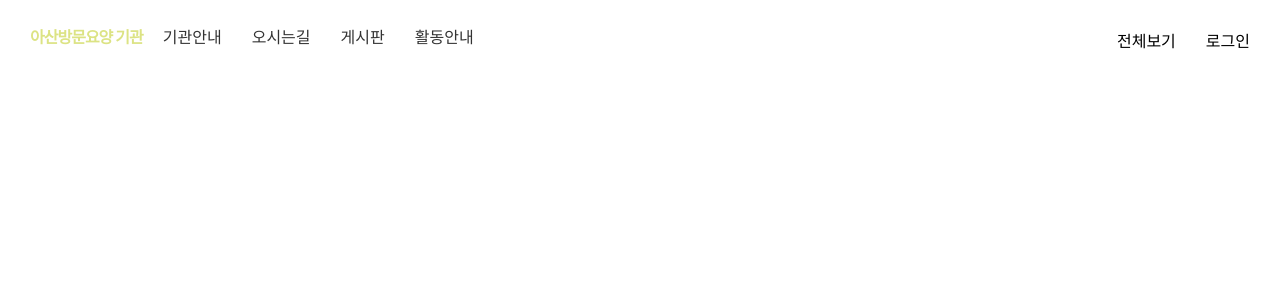
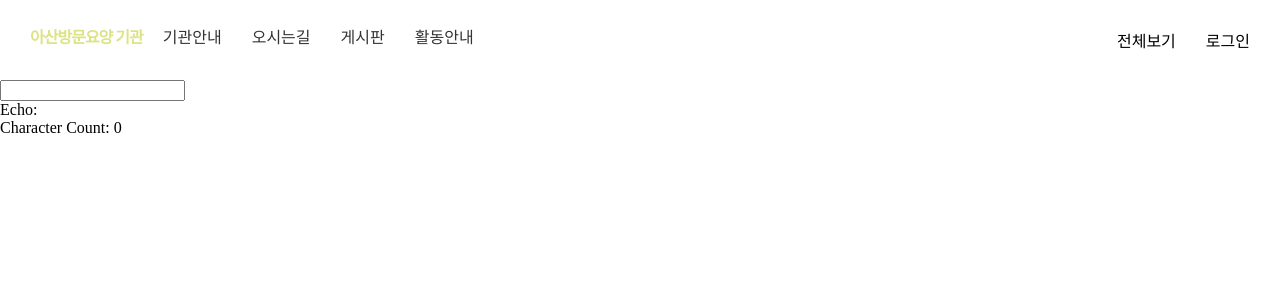
Before and after one commit to thdwlsgus0/start_project, a React app in the folder client/: page / in a window 1280 px wide. Shown: the top 300 px of the page. Built offline with nearby package versions, Linux system fonts and the light colour scheme.

Commit message:
chore: recoil 설치 및 간단히 연습

```diff
--- a/client/package.json
+++ b/client/package.json
@@ -6,7 +6,8 @@
   "dependencies": {
     "@babel/polyfill": "^7.12.1",
     "react": "^17.0.2",
-    "react-dom": "^17.0.2"
+    "react-dom": "^17.0.2",
+    "recoil": "^0.5.2"
   },
   "devDependencies": {
     "@babel/cli": "^7.14.8",
@@ -29,7 +30,7 @@
   },
   "scripts": {
     "test": "echo \"Error: no test specified\" && exit 1",
-	"start": "webpack-dev-server --mode development --open --hot --stage development",
+    "start": "webpack-dev-server --mode development --open --hot --stage development",
     "build": "webpack --progress --env production",
     "babel": "babel src/index.js -w -d dist/js"
   },
--- a/client/src/App.jsx
+++ b/client/src/App.jsx
@@ -1,6 +1,8 @@
 import React from 'react';
 import Header from './components/Header';
 import { createGlobalStyle } from 'styled-components';
+import { RecoilRoot, atom, selector, useRecoilState, useRecoilValue } from 'recoil';
+import CharacterCounter from './components/CharacterCounter';
 
 const GlobalStyle = createGlobalStyle`
   body {
@@ -20,10 +22,11 @@
 
 const App = () => {
 	return (
-		<>
+		<RecoilRoot>
 			<GlobalStyle/>
 			<Header></Header>
-		</>
+			<CharacterCounter />
+		</RecoilRoot>
 	)
 }
 
--- /dev/null
+++ b/client/src/components/CharacterCounter/CharacterCounter.jsx
@@ -0,0 +1,37 @@
+import React from 'react';
+import styled from 'styled-components';
+import { RecoilRoot, atom, selector, useRecoilState, useRecoilValue } from 'recoil';
+import { textState, charCountState } from '../../store/store';
+
+const TextInput = () => {
+	const [text, setText] = useRecoilState(textState);
+
+	const onChange = (event) => {
+		setText(event.target.value);
+	}
+
+	return (
+		<div>
+			<input type="text" value={text} onChange={onChange}/>
+			<br/>
+			Echo: {text}
+		</div>
+	)
+}
+
+const CharacterCount = () => {
+	const count = useRecoilValue(charCountState);
+
+	return <>Character Count: {count} </>;
+}
+
+const CharacterCounter = () => {
+	return (
+		<div>
+			<TextInput/>
+			<CharacterCount/>
+		</div>
+	)
+}
+
+export default CharacterCounter;
--- /dev/null
+++ b/client/src/components/CharacterCounter/index.js
@@ -0,0 +1 @@
+export { default } from './CharacterCounter';
--- /dev/null
+++ b/client/src/store/store.js
@@ -0,0 +1,16 @@
+import { atom, selector } from 'recoil';
+
+
+export const textState = atom({
+	key: 'textState',
+	default: '',
+});
+
+export const charCountState = selector({
+	key: 'charCountState',
+	get: ({get}) => {
+		const text = get(textState);
+
+		return text.length;
+	}
+})
```
Also changed, not shown: 1 other file (tests, documents, lock files or other folders).
